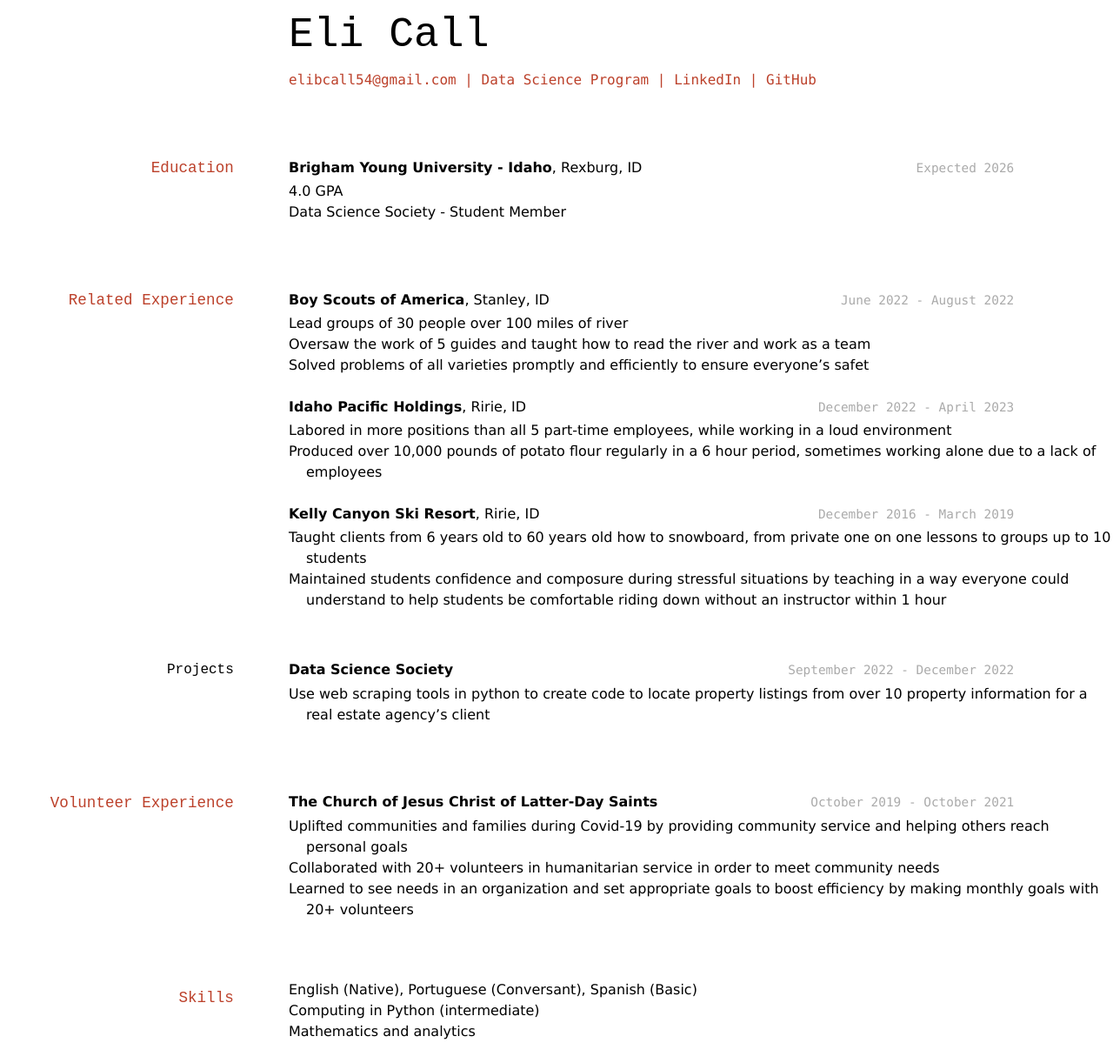
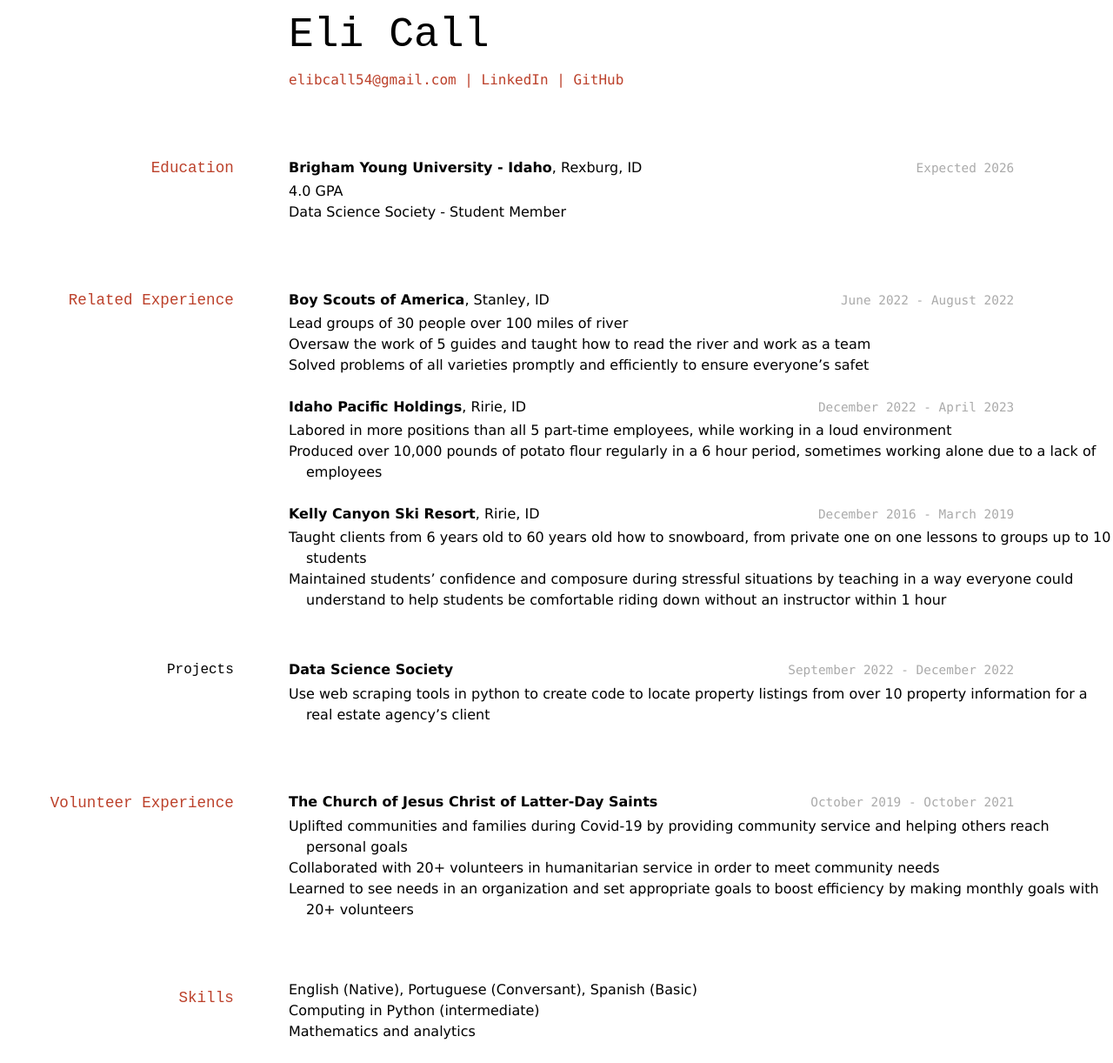
Before and after one commit to dmickel10/elicall_Resume, a Jekyll site: the page built from docs/index.md, in a window 1280 px wide. Shown: the whole page at 87% size. Built offline with Jekyll 4.4.1, drawn with Linux system fonts in a browser that asks for light colours.

Commit message:
Update index.md
The Data science link at the top of your resume is broke, so I would suggest either replacing it with a different url or removing it.

```diff
--- a/docs/index.md
+++ b/docs/index.md
@@ -1,13 +1,12 @@
 ---
 layout: cv
-title: Brigham Young's Resume
+title: Eli Call's Resume
 ---
 # Eli Call
 
 
 <div id="webaddress">
 <a href="elibcall54@gmail.com">elibcall54@gmail.com</a>
-| <a href="https://byuidatascience.github.io/development.html">Data Science Program</a>
 | <a href="https://www.linkedin.com/in/eli-call/">LinkedIn</a>
 | <a href="https://github.com/elibcall54">GitHub</a>
 </div>
@@ -42,7 +41,7 @@ employees
 __Kelly Canyon Ski Resort__, Ririe, ID
 - Taught clients from 6 years old to 60 years old how to snowboard, from private one on one lessons to groups up to 10
 students
-- Maintained students confidence and composure during stressful situations by teaching in a way everyone could understand
+- Maintained students' confidence and composure during stressful situations by teaching in a way everyone could understand
 to help students be comfortable riding down without an instructor within 1 hour
 
 ### Projects
```
